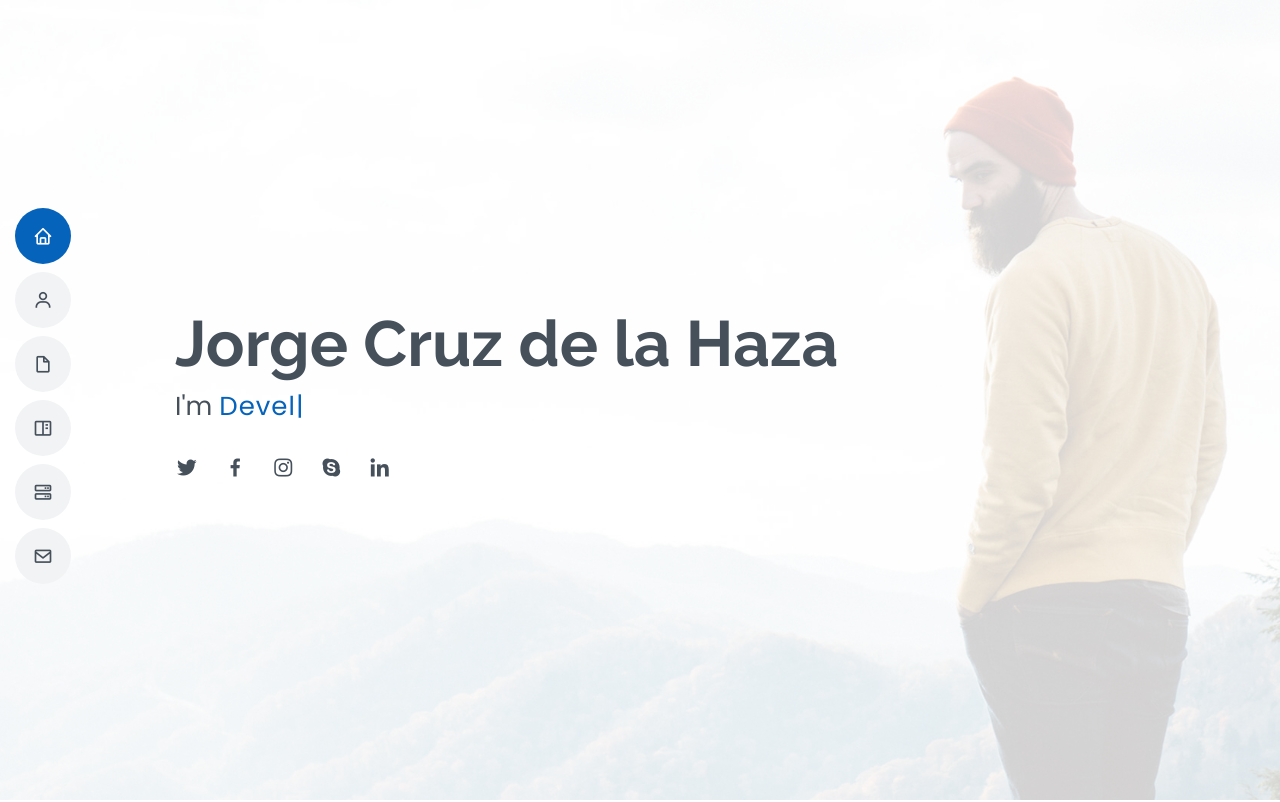
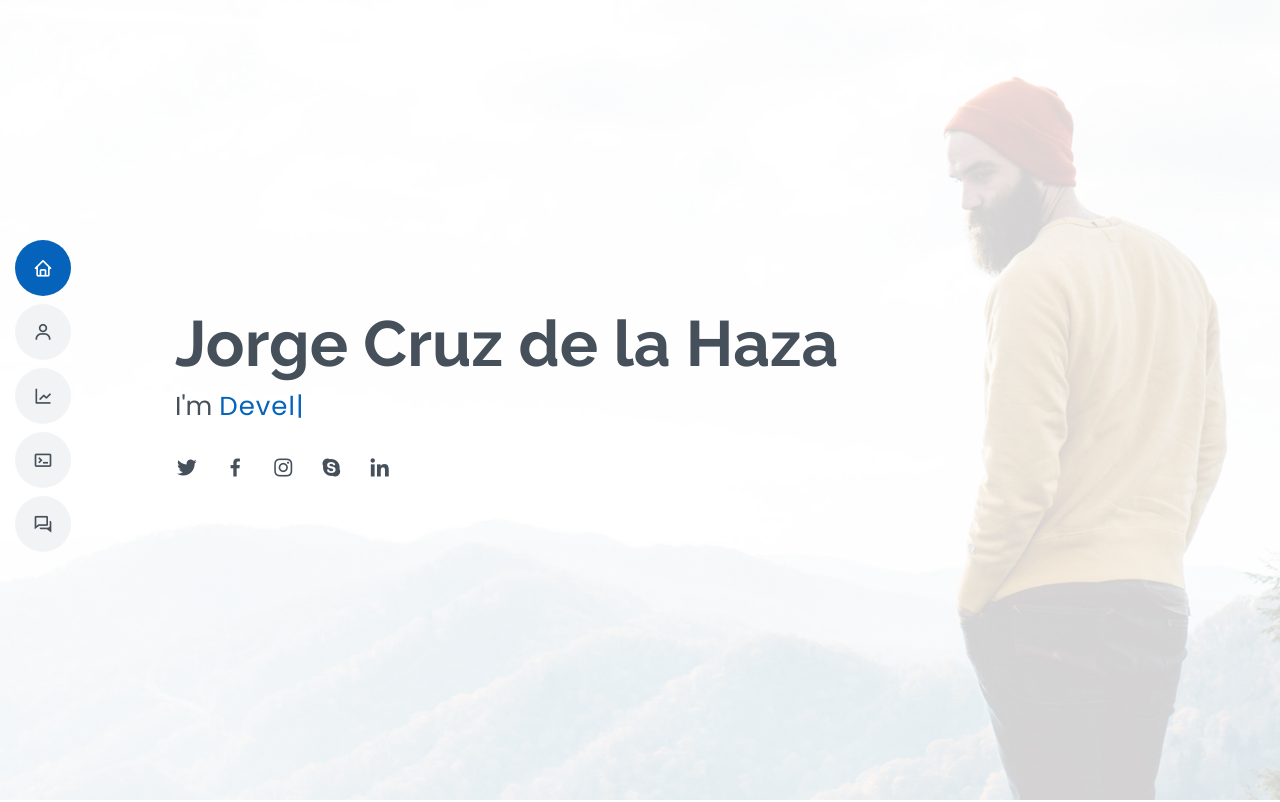
Before and after one commit to jcruzde/jcruzde.github.io, a plain HTML site: page index.html in a window 1280 px wide. Shown: the top 802 px of the page. Drawn offline with nearby package versions, Linux system fonts and the light colour scheme.

Commit message:
Update index.html

```diff
--- a/index.html
+++ b/index.html
@@ -58,11 +58,10 @@
     <nav class="nav-menu">
       <ul>
         <li class="active"><a href="#hero"><i class="bx bx-home"></i> <span>Home</span></a></li>
-        <li><a href="#about"><i class="bx bx-user"></i> <span>About</span></a></li>
-        <li><a href="#resume"><i class="bx bx-file-blank"></i> <span>Resume</span></a></li>
-        <li><a href="#portfolio"><i class="bx bx-book-content"></i> <span>Portfolio</span></a></li>
-        <li><a href="#services"><i class="bx bx-server"></i> <span>Services</span></a></li>
-        <li><a href="#contact"><i class="bx bx-envelope"></i> <span>Contact</span></a></li>
+        <li><a href="#about"><i class="bx bx-user"></i> <span>About me</span></a></li>
+        <li><a href="#education"><i class="bx bx-line-chart"></i> <span>Education</span></a></li>
+        <li><a href="#experience"><i class="bx bx-terminal"></i> <span>Work Experience</span></a></li>
+        <li><a href="#contact"><i class="bx bx-conversation"></i> <span>Contact</span></a></li>
       </ul>
     </nav><!-- .nav-menu -->
 
```
